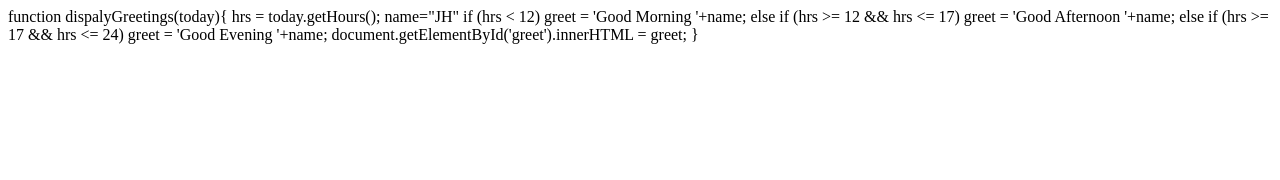
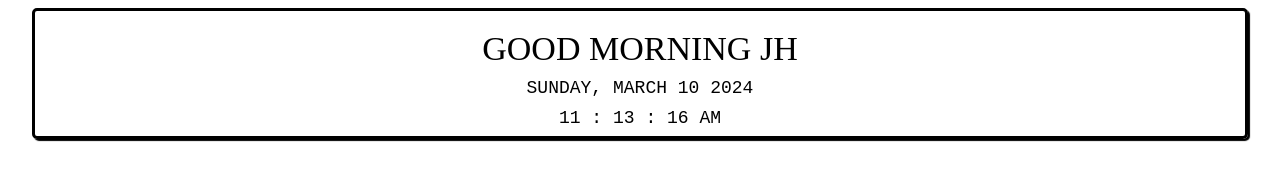
Before and after one commit to hyyaaxx/N, a plain HTML site: page index.html in a window 1280 px wide. Drawn offline with Linux system fonts and the light colour scheme.

Commit message:
Update index.html

```diff
--- a/index.html
+++ b/index.html
@@ -1,3 +1,98 @@
+
+<!DOCTYPE html>
+<html lang="en">
+<head>
+    <meta charset="UTF-8">
+    <meta name="viewport" content="width=device-width, initial-scale=1.0">
+    <title>Greetings</title>
+
+    <style>
+
+
+        body{
+            font-variant-caps: all-petite-caps;
+
+
+        }
+
+        .widget {
+            padding: 5px 5px ;
+            color: #000000;
+            display: flex;
+            justify-content:center;
+            align-items:center;
+            flex-direction: column;
+            max-width: 95%;
+            margin: auto;
+            border: 3px solid #000000;
+            border-radius: 5px;
+            box-shadow: 2px 2px 1px 0px #000000;
+
+        }
+
+
+        .greet{
+            font-size: 3em;
+        }
+
+        .date {
+
+            font-family: monospace;
+            font-size: 2em;
+        }
+
+        .clock {
+            font-family: monospace;
+            font-size: 2em;
+        }
+
+        .time {
+            display: inline-block;
+            min-width: 20px;
+        }
+
+        .colon {
+            font-size: 1em;
+            display: inline-block;
+        }
+
+
+
+
+
+
+    </style>
+</head>
+<body>
+
+
+
+
+<div class="container>">
+    <div class="widget">
+
+            <div class="greet" id="greet"></div>
+
+                <div class="date" id="date"></div>
+                <div class="clock">
+                    <div class="time" id="hour"></div>
+                    <div class="colon">:</div>
+                    <div class="time" id="min"></div>
+                    <div class="colon">:</div>
+                    <div class="time" id="sec"></div>
+                </div>
+
+
+
+
+    </div>
+</div>
+
+
+
+
+<script>
+
 function dispalyGreetings(today){
         hrs = today.getHours();
         name="JH"
@@ -10,3 +105,68 @@ function dispalyGreetings(today){
         document.getElementById('greet').innerHTML = greet;
 
     }
+
+    function dispalyDate(today) {
+
+        const days = ['Sunday', 'Monday', 'Tuesday', 'Wednesday', 'Thursday', 'Friday', 'Saturday'];
+        const monthNames = ["January", "February", "March", "April", "May", "June",
+  "July", "August", "September", "October", "November", "December"
+];
+
+        var dayName = days[today.getDay()];
+        var monthName = monthNames[today.getMonth()];
+        var date = today.getDate();
+        var year = today.getFullYear();
+        document.getElementById('date').innerHTML =dayName+", "+monthName+" "+date+" "+year;
+
+    }
+
+
+    function dispalyClock(today) {
+
+        var hour = padZeros(twelveHour(today.getHours()));
+        var minutes = padZeros(today.getMinutes());
+        var seconds = padZeros(today.getSeconds());
+
+        if(today.getHours() >=12){
+            seconds+=" pm"
+        }
+        else{
+            seconds+=" am"
+        }
+
+        document.getElementById('hour').innerHTML = hour;
+        document.getElementById('min').innerHTML = minutes;
+        document.getElementById('sec').innerHTML = seconds;
+    }
+
+    function twelveHour(hour) {
+        if (hour > 12) {
+            return hour -= 12
+        } else if (hour === 0) {
+            return hour = 12;
+        } else {
+            return hour
+        }
+    }
+    function padZeros(num) {
+        if (num < 10) {
+            num = '0' + num
+        };
+        return num;
+    }
+
+    function dispalyWidget() {
+        var today = new Date();
+        dispalyGreetings(today);
+        dispalyDate(today);
+        dispalyClock(today);
+        setTimeout(dispalyWidget, 500);
+    }
+
+    dispalyWidget()
+
+</script>
+
+</body>
+</html>
```
